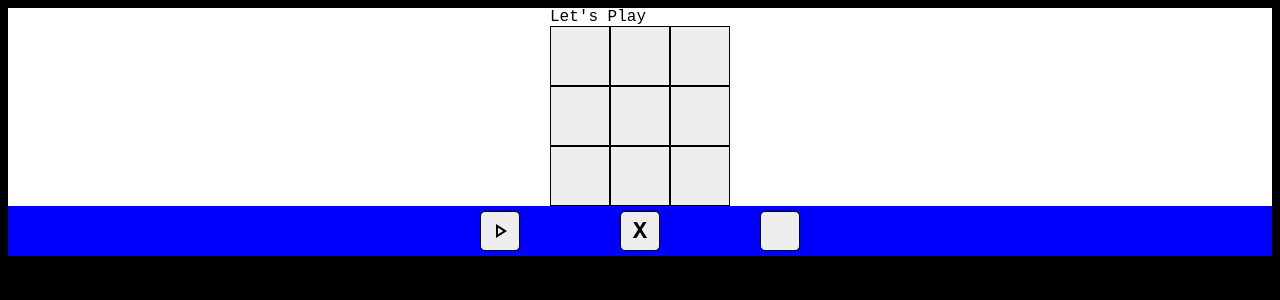
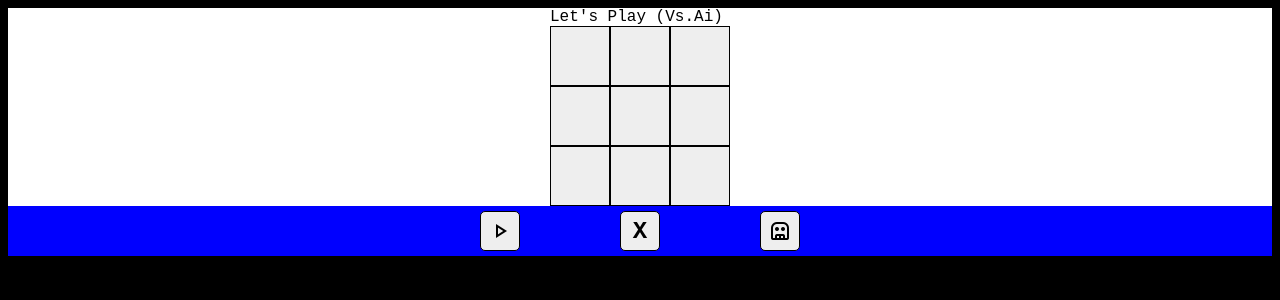
Before and after one commit to edywinduu/ticTacToe, a React (Vite) app: page / in a window 1280 px wide. Shown: the top 300 px of the page. Built offline with nearby package versions, Linux system fonts and the light colour scheme.

Commit message:
adding vsAi Feature (bug)

```diff
--- a/src/App.jsx
+++ b/src/App.jsx
@@ -1,4 +1,4 @@
-import { useState } from 'react'
+import { useState, useEffect } from 'react'
 import './App.jsx'
 
 function Square ({value, onSquareClick}){
@@ -6,8 +6,10 @@ function Square ({value, onSquareClick}){
   return <button className="square" onClick={onSquareClick}>{ value }</button>;
 }
 
-function NavigationBoard ({status, gameStatus,xIsNext, setXIsNext, onPlay, onStop, onRestart}){
+function NavigationBoard ({status, gameStatus,xIsNext, setXIsNext, onPlay, onStop, onRestart, onModeClick, statusMode}){
   const mediaControl = ["play_arrow", "Stop", "Refresh"]; //media control googlefont
+  const modeControl = ["Robot", "network_node"]; //mode control
+
   function switchPlayerClick (){
     if(status === gameStatus.PLAYING) return;
     setXIsNext(prev => !prev);
@@ -37,21 +39,26 @@ function NavigationBoard ({status, gameStatus,xIsNext, setXIsNext, onPlay, onSto
     return xIsNext ? "X": "O";
   }
 
-
   const controlImage = status === gameStatus.INIT || status === gameStatus.FINISHED ?0:status === gameStatus.PLAYING?1:2;
   return (
     <div className='navigation-board'>
       <button className='mediaControl-btn' onClick={mediaControlClick}><span className="material-symbols-outlined">{mediaControl[controlImage]}</span></button>
       <button className='switch-btn' onClick={switchPlayerClick}>{switchButton()}</button>
-      <button className='mode-btn'></button>
+      <button className='mode-btn' onClick={onModeClick}><span className="material-symbols-outlined">{modeControl[statusMode]}</span></button>
     </div>
   )
 }
 
-function Board ({status, gameStatus, xIsNext, setXIsNext, squares, setSquares, gameInformation}) { //navbar 2
+function Board ({status, xIsNext, setXIsNext, squares, setSquares, gameInformation, botAi, statusMode, gameModeStatus}) { //navbar 2
+
+  useEffect(() => {
+    if (statusMode === gameModeStatus.VSAI && !xIsNext && status === 1 && !calculateWinner(squares)) {
+      botAi();
+    }
+  }, [statusMode, xIsNext, status]);
 
   function handleClick (i){
-    if (squares[i] || status == 0 || status == 2 || status == 3 || calculateWinner(squares)) return;
+    if (squares[i] || status !== 1 || calculateWinner(squares)) return;
     const nextSquares = squares.slice();
     nextSquares[i] = xIsNext ? "X": "O";
     setSquares(nextSquares);
@@ -84,9 +91,13 @@ export default function Game (){
   const gameStatus = {
     INIT: 0, PLAYING: 1, STOPPED: 2, FINISHED: 3
   }
+  const gameModeStatus = {
+    VSAI: 0, LOCAL: 1
+  }
   const [status, setStatus] = useState(gameStatus.INIT); //game status
   const [squares, setSquares] = useState(Array(9).fill(null)); //array on square
   const [xIsNext, setXIsNext]= useState(true); //user mode
+  const [statusMode, setStatusMode] = useState(gameModeStatus.VSAI);
 
   const handlePlay=()=>setStatus(gameStatus.PLAYING);
   const handleStop=()=>{
@@ -97,22 +108,52 @@ export default function Game (){
     setSquares(Array(9).fill(null));
   }
 
+  const modeButtonClick=()=>{
+    if (status===gameStatus.PLAYING || status===gameStatus.STOPPED) return;
+    setStatusMode(prev =>
+      prev === gameModeStatus.VSAI
+        ? gameModeStatus.LOCAL
+        : gameModeStatus.VSAI
+    );
+  }
+
   const winner=calculateWinner(squares);
   const isBoardFull = !squares.includes(null); //pengecekan draw
 
 
   function gameInformation(){
-    if (status===gameStatus.INIT || status===gameStatus.FINISHED) return "Let's Play";
+    const statusInformationMode = ["Vs.Ai", "Local"];
+    if (status===gameStatus.INIT || status===gameStatus.FINISHED) return "Let's Play (" + statusInformationMode[statusMode] + ")";
 
     if (winner){
+      setStatus(gameStatus.STOPPED);
       return "Congrats " + winner + "-san";
     }
     if (isBoardFull) {
-      onStop();
+      handleStop();
       return "Draw!";
     } else {
       return "Next Player: " + (xIsNext ? "'X'": "'O'");
     }
+  }
+
+  function botAi() {
+    const emptyIndexes = squares
+      .map((value, index) => (value === null ? index : null))
+      .filter(index => index !== null);
+
+    if (emptyIndexes.length === 0) return;
+
+    const randomIndex =
+      emptyIndexes[Math.floor(Math.random() * emptyIndexes.length)];
+
+    setSquares(prev => {
+      const next = [...prev];
+      next[randomIndex] = xIsNext ? "X" : "O";
+      return next;
+      });
+
+    setXIsNext(prev => !prev);
   }
 
   return (
@@ -120,12 +161,14 @@ export default function Game (){
       <div className='game-board'>
         <Board
         status={status}
-        gameStatus={gameStatus}
         xIsNext={xIsNext}
         setXIsNext={setXIsNext}
         squares={squares}
         setSquares={setSquares}
-        gameInformation={gameInformation} />
+        gameInformation={gameInformation}
+        botAi={botAi}
+        statusMode={statusMode}
+        gameModeStatus={gameModeStatus} />
       </div>
       <div className='game-navBoard'>
         <NavigationBoard
@@ -135,12 +178,14 @@ export default function Game (){
         setXIsNext={setXIsNext}
         onPlay={handlePlay}
         onStop={handleStop}
-        onRestart={handleRestart}/>
+        onRestart={handleRestart}
+        onModeClick={modeButtonClick}
+        statusMode={statusMode}
+        setStatusMode={setStatusMode}/>
       </div>
     </div>
   )
 }
-
 
 function calculateWinner (squares){
   const lines=[
```
